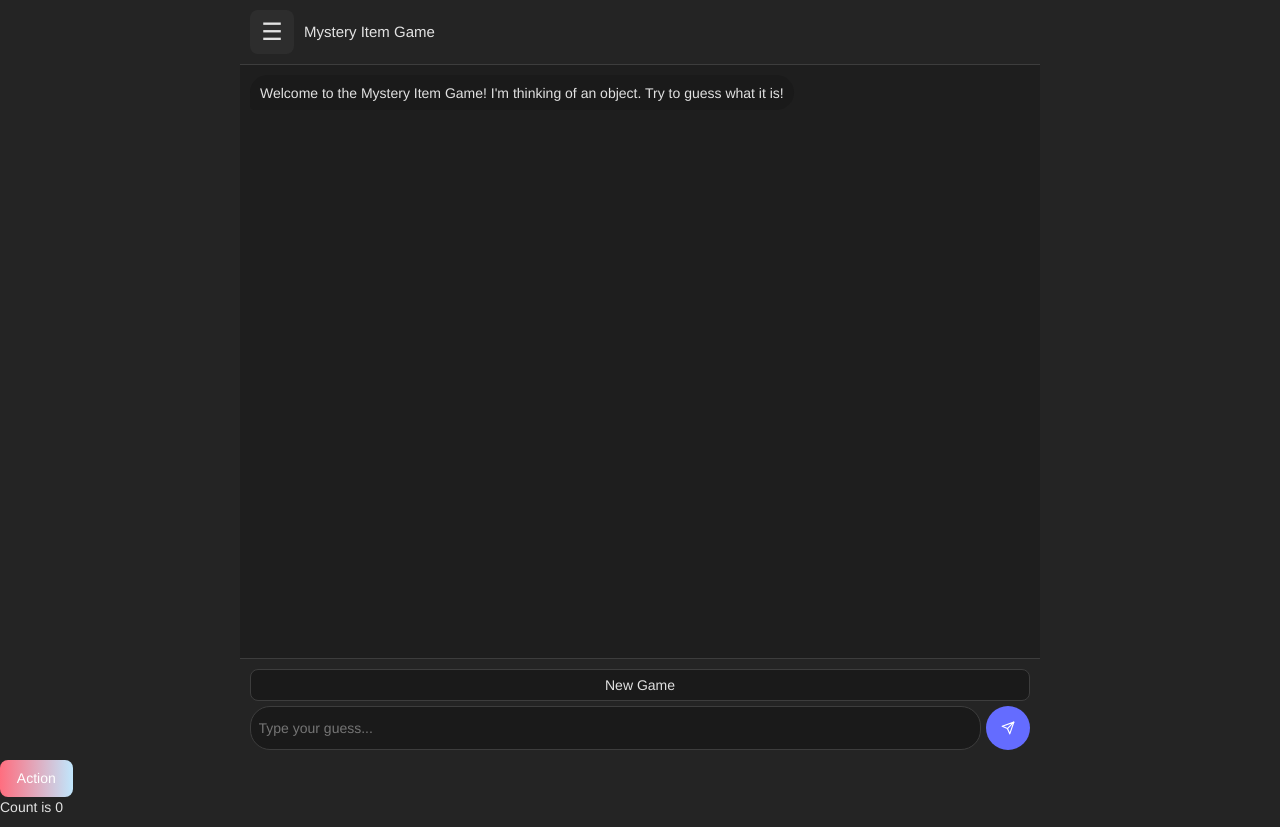
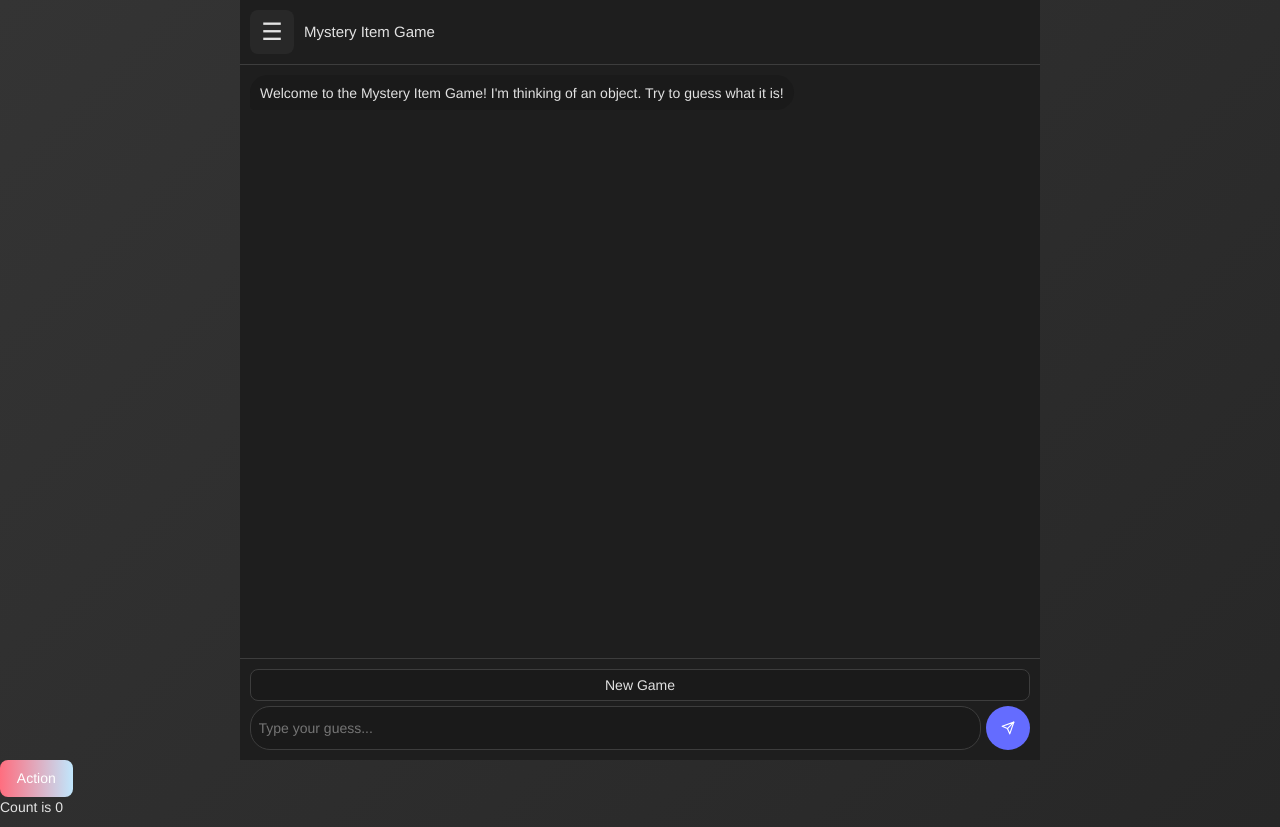
Before and after one commit to cobrauf/ai-demos, a React (Vite) app in the folder frontend/: page /demos/mystery-item in a window 1280 px wide. Built offline with nearby package versions, Linux system fonts and the light colour scheme; no server answers.

Commit message:
added gradients to margin block background, made side menu same color as chatbox

```diff
--- a/frontend/src/components/SideMenu/SideMenu.module.css
+++ b/frontend/src/components/SideMenu/SideMenu.module.css
@@ -4,7 +4,7 @@
   left: 0;
   height: 100%;
   width: 250px;
-  background-color: var(--background-color);
+  background-color: var(--chat-background);
   /* border-right: 1px solid var(--border-color, #333); */
   padding: 20px;
   transform: translateX(-100%);
--- a/frontend/src/styles/index.css
+++ b/frontend/src/styles/index.css
@@ -14,7 +14,7 @@
 }
 
 html[data-theme="dark"] {
-  --background-color: #242424;
+  --background: linear-gradient(135deg, #343434 0%, #272727 100%);
   --text-color: rgba(255, 255, 255, 0.87);
   --text-color-secondary: #aaaaaa;
   --button-bg-color: #1a1a1a;
@@ -25,17 +25,17 @@ html[data-theme="dark"] {
 }
 
 html[data-theme="light"] {
-  --background-color: #ffffff;
+  --background: linear-gradient(135deg, #667eea 0%, #764ba2 100%);
   --text-color: #213547;
   --text-color-secondary: #555555;
-  --button-bg-color: #f9f9f9;
+  --button-bg-color: #ff2222;
   --button-hover-border-color: #747bff;
   --accent-color: #646cff;
   --accent-color-hover: #747bff;
   --border-color: #e0e0e0;
   --background-hover: #f0f0f0;
   --button-text-color: #ffffff;
-  --chat-background: #f9f9f9;
+  --chat-background: #b7ffe4;
 }
 
 a {
@@ -52,8 +52,8 @@ body {
   min-width: 320px;
   min-height: 100vh;
   color: var(--text-color);
-  background-color: var(--background-color);
-  transition: color 0.25s, background-color 0.25s;
+  background: var(--background);
+  /* transition: color 0.25s, background 0.25s; */
 }
 
 h1 {
```
